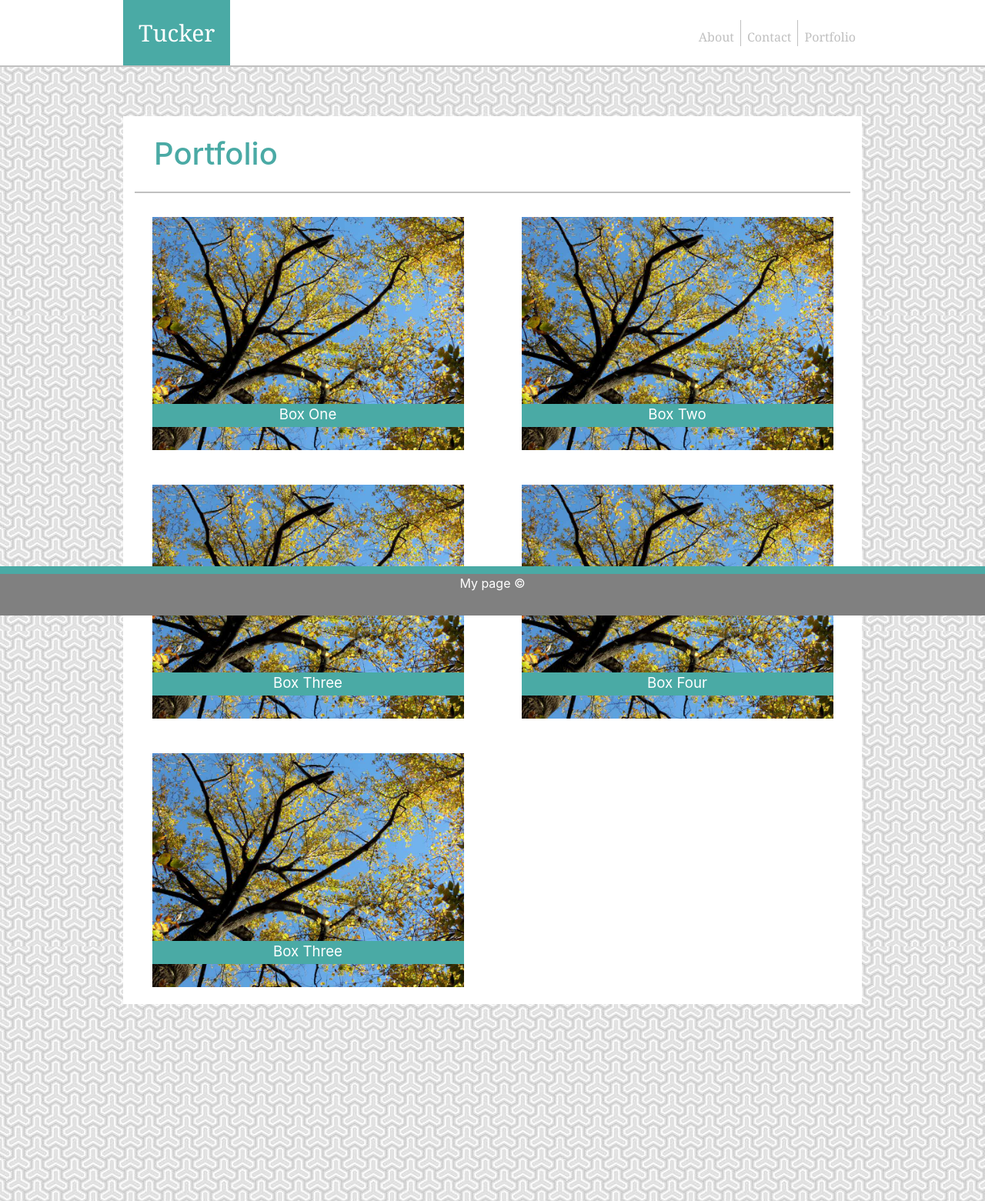
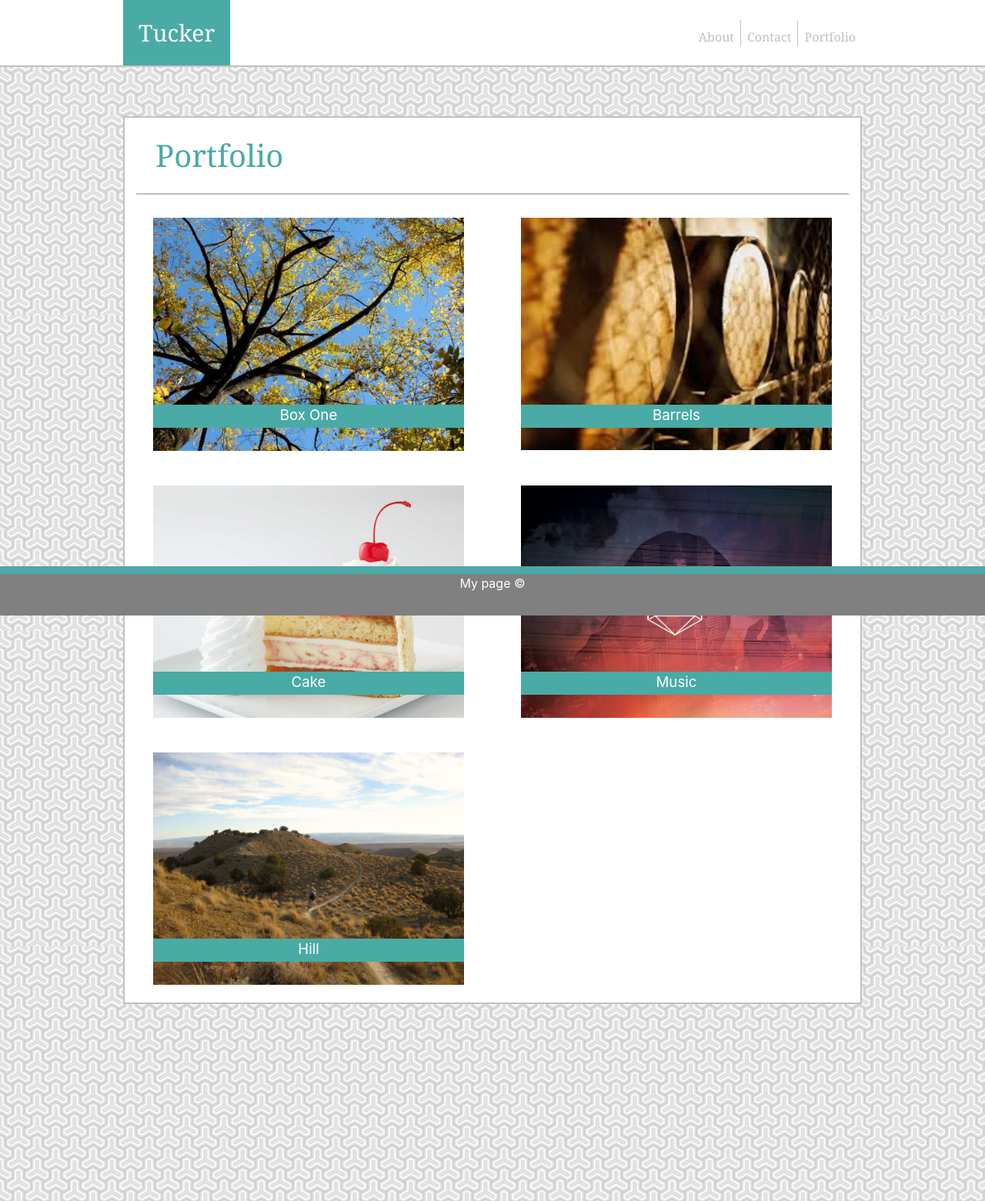
Before and after one commit to TuckerV/portfolio-responsive, a plain HTML site: page portfolio.html in a window 1280 px wide. Shown: the whole page at 77% size. Drawn offline with nearby package versions, Linux system fonts and the light colour scheme.

Commit message:
Almost Done

```diff
--- a/contact.html
+++ b/contact.html
@@ -6,8 +6,6 @@
     <meta charset="utf-8">
     <meta name="viewport" content="width=device-width, initial-scale=1, shrink-to-fit=no">
 
-    <link rel="contact" href="index.html">
-    <link rel="contact" href="portfolio.html">
     <!-- Bootstrap CSS -->
     <link rel="stylesheet" href="https://stackpath.bootstrapcdn.com/bootstrap/4.3.1/css/bootstrap.min.css" integrity="sha384-ggOyR0iXCbMQv3Xipma34MD+dH/1fQ784/j6cY/iJTQUOhcWr7x9JvoRxT2MZw1T" crossorigin="anonymous">
     <link rel="stylesheet" href="style.css">
--- a/portfolio.html
+++ b/portfolio.html
@@ -6,8 +6,6 @@
     <meta charset="utf-8">
     <meta name="viewport" content="width=device-width, initial-scale=1, shrink-to-fit=no">
 
-    <link rel="contact" href="contact.html">
-    <link rel="contact" href="index.html">
     <!-- Bootstrap CSS -->
     <link rel="stylesheet" href="https://stackpath.bootstrapcdn.com/bootstrap/4.3.1/css/bootstrap.min.css" integrity="sha384-ggOyR0iXCbMQv3Xipma34MD+dH/1fQ784/j6cY/iJTQUOhcWr7x9JvoRxT2MZw1T" crossorigin="anonymous">
     <link rel="stylesheet" href="style.css">
@@ -51,9 +49,9 @@
         </div>
         <div class="col-md-6 rowOne">
           <div class="thumbnail text-center">
-              <img src="Images/trees.jpg" alt="" class="img-responsive">
+              <img src="Images/barrels.jpg" alt="" class="img-responsive">
               <div class="caption">
-                  <p>Box Two</p>
+                  <p>Barrels</p>
               </div>
           </div>
         </div>
@@ -64,17 +62,17 @@
       <div class="row" id="box-search">
           <div class="col-md-6 rowOne">
             <div class="thumbnail text-center">
-                <img src="Images/trees.jpg" alt="" class="img-responsive">
+                <img src="Images/cake.jpg" alt="" class="img-responsive">
                 <div class="caption">
-                    <p>Box Three</p>
+                    <p>Cake</p>
                 </div>
             </div>
           </div>
           <div class="col-md-6 rowOne">
             <div class="thumbnail text-center">
-                <img src="Images/trees.jpg" alt="" class="img-responsive">
+                <img src="Images/music.jpg" alt="" class="img-responsive">
                 <div class="caption">
-                    <p>Box Four</p>
+                    <p>Music</p>
                 </div>
             </div>
           </div>
@@ -85,9 +83,9 @@
         <div class="row" id="box-search">
             <div class="col-md-6 rowOne">
               <div class="thumbnail text-center">
-                  <img src="Images/trees.jpg" alt="" class="img-responsive">
+                  <img src="Images/hill.jpg" alt="" class="img-responsive">
                   <div class="caption">
-                      <p>Box Three</p>
+                      <p>Hill</p>
                   </div>
               </div>
             </div>
--- a/style.css
+++ b/style.css
@@ -2,11 +2,7 @@ body {
     background-image: url(../Images/pattern.jpg);
     /* background-color: red; */
 }
-.background {
-    /* background-image: url(https://i.imgur.com/ZOcLM7hg.jpg);
-    background-repeat: repeat; */
-    /* height: 1000px; */
-}
+
 .container {
     width: 960px;
     max-width: 90%;
@@ -30,6 +26,7 @@ body {
 .middleContainer {
     margin-top: 5%;
     margin-bottom: 20%;
+    border: 2px solid silver;
 }
 
 .navbar-brand {
@@ -53,6 +50,7 @@ body {
     color: #4aaaa5;
     padding: 25px;
     border-bottom: 2px solid silver;
+    font-family: Georgia, 'Times New Roman', Times, serif;
 }
 
 .img-fluid {
@@ -90,9 +88,6 @@ p {
     width: 90%;
 }
 
-.rowOne {
-    /* border: 1px dotted red; */
-}
 .img-responsive {
     width: 100%;
     height: 100%;
@@ -104,11 +99,6 @@ p {
     width: 100%;
 }
 
-/* #buttonSubmit {
-    padding: 10%;
-    color: white;
-    background-color: #4aaaa5 !important;
-} */
 input[type=submit] {
     background-color: #4AAAA5;
     color: white;
```
Also changed, not shown: index.html (+5 -7 lines), Images/barrels.jpg (added), Images/cake.jpg (added), Images/dice.jpg (added), Images/hill.jpg (added), Images/music.jpg (added), Images/profile.jpg (added), 1 other file.
